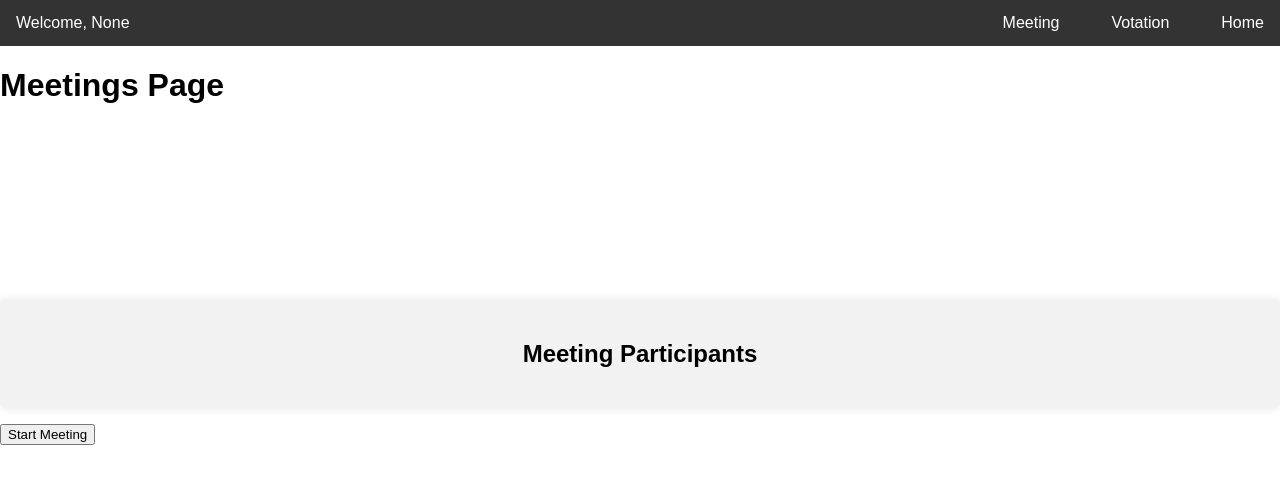
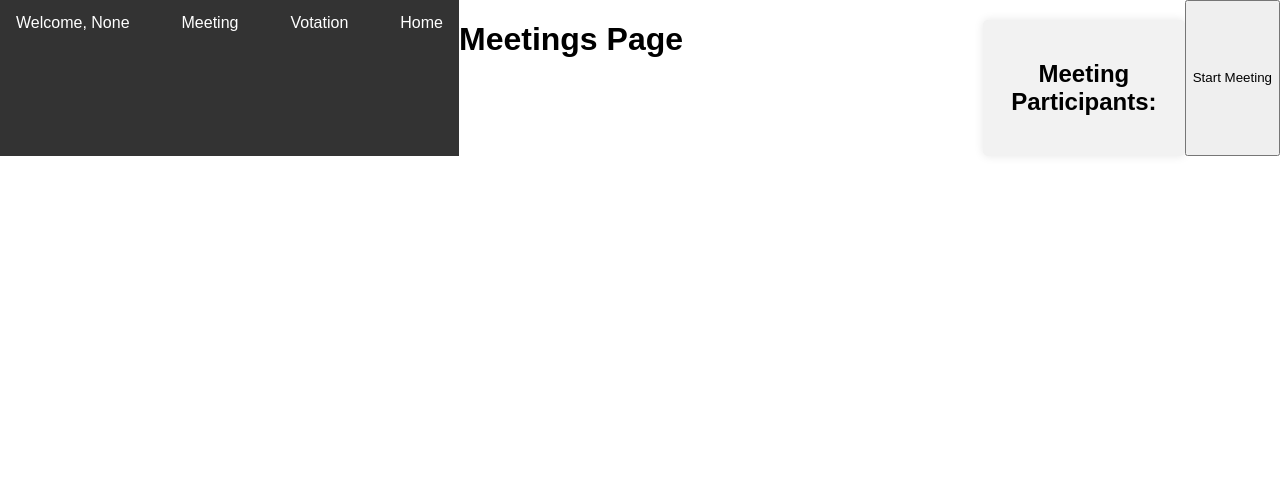
Before and after one commit to nunojeronimos/Project2, a Flask app: page /meetings in a window 1280 px wide. Shown: the top 484 px of the page. Run offline with Flask 2, Linux system fonts and the light colour scheme.

Commit message:
meetings.css

```diff
--- a/static/meetings.css
+++ b/static/meetings.css
@@ -1,9 +1,14 @@
+body {
+  display: flex;
+}
+
 #meetingParticipants {
   background-color: #f2f2f2;
   padding: 20px;
   border-radius: 5px;
   box-shadow: 0 0 10px rgba(0, 0, 0, 0.1);
   margin-top: 20px;
+  flex: 1; /* This allows the div to grow and take up the available space */
 }
 
 #meetingParticipants h2 {
@@ -19,3 +24,7 @@
   margin-bottom: 10px;
   font-size: 16px;
 }
+
+#video {
+  flex: 1; /* This allows the video to grow and take up the available space */
+}
--- a/templates/meetings.html
+++ b/templates/meetings.html
@@ -28,7 +28,7 @@
     <h1>Meetings Page</h1>
     <video id="video" autoplay></video>
     <div id="meetingParticipants">
-      <h2>Meeting Participants</h2>
+      <h2>Meeting Participants:</h2>
       <ul id="participantList"></ul>
     </div>
     <p></p>
@@ -46,6 +46,6 @@
           });
       }
     </script>
-    <script src="{{ url_for('static', filename='script.js') }}?v=4.3"></script>
+    <script src="{{ url_for('static', filename='script.js') }}?v=4.4"></script>
   </body>
 </html>
```
